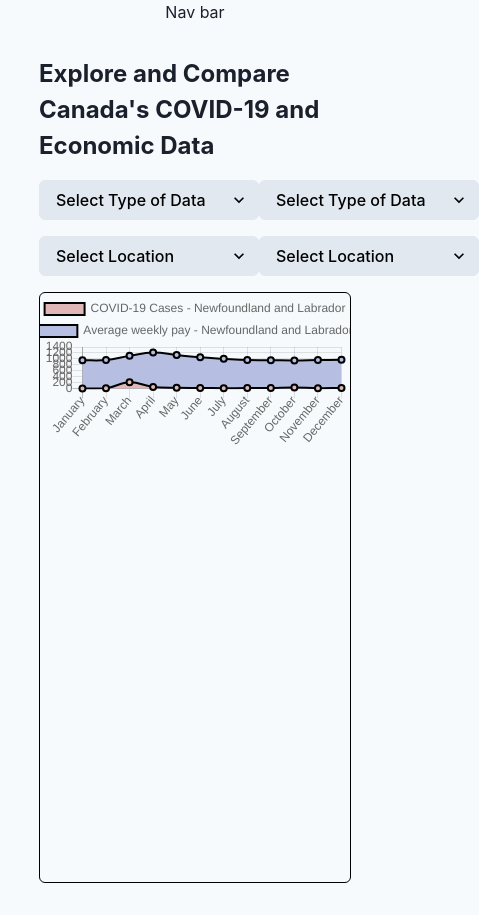
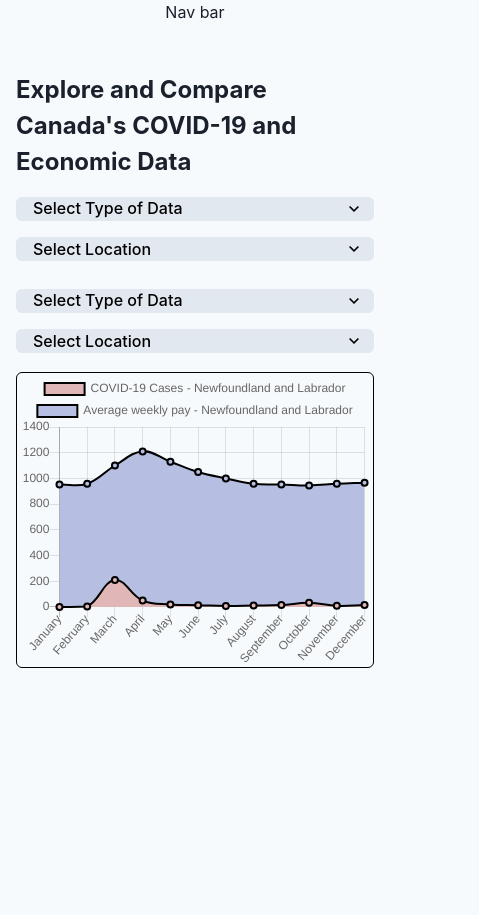
Before and after one commit to briannamcdonald/covid-19-and-economic-tracker, a React (Create React App) app in the folder app-frontend/: page / in a window 390 px wide. Shown: the whole page, 479 px wide, since content can reach past the window. After the commit the page ends 844 px from the top, so only its background shows below. Built offline with nearby package versions, Linux system fonts and the light colour scheme.

Commit message:
added responsive styling

```diff
--- a/app-frontend/src/App.js
+++ b/app-frontend/src/App.js
@@ -1,5 +1,5 @@
 import React from 'react';
-import { ChakraProvider, Box, Text, theme } from '@chakra-ui/react';
+import { ChakraProvider, theme } from '@chakra-ui/react';
 
 import MainPage from './components/MainPage';
 
--- a/app-frontend/src/components/Dropdowns/DataTypeDropdown.js
+++ b/app-frontend/src/components/Dropdowns/DataTypeDropdown.js
@@ -15,11 +15,13 @@ const DataTypeDropdown = props => {
       value={props.value}
       isDisabled={false}
       onChange={e => props.onChange(e)}
-      marginTop="0.5rem"
+      marginY="0.5rem"
       backgroundColor="gray.200"
       color="black"
       fontWeight="medium"
-      width="220px"
+      // responsive styling for different screen sizes
+      width={{ base: '100%', sm: '195px', '2xl': '220px' }}
+      height={{ base: '24px', sm: '32px', md: '40px' }}
     >
       {dataTypes.map(type => {
         return (
--- a/app-frontend/src/components/Dropdowns/IndustryDropdown.js
+++ b/app-frontend/src/components/Dropdowns/IndustryDropdown.js
@@ -36,12 +36,15 @@ const IndustryDropdown = props => {
     <Select
       placeholder="Select Industry"
       isDisabled={false}
-      marginTop="0.5rem"
+      display={props.display}
       backgroundColor="gray.200"
       color="black"
       fontWeight="medium"
-      width="220px"
-      marginX="1rem"
+      // responsive styling for different screen sizes
+      width={{ base: '100%', sm: '195px', '2xl': '220px' }}
+      height={{ base: '24px', sm: '32px', md: '40px' }}
+      marginY="0.5rem"
+      marginX={{ base: '0', xl: '1rem' }}
     >
       {industries.map(industry => {
         return (
--- a/app-frontend/src/components/Dropdowns/LocationDropdown.js
+++ b/app-frontend/src/components/Dropdowns/LocationDropdown.js
@@ -25,11 +25,14 @@ const LocationDropdown = props => {
       value={props.value}
       onChange={props.onChange}
       isDisabled={props.isDisabled}
-      marginY="1rem"
       backgroundColor="gray.200"
       color="black"
       fontWeight="medium"
-      width="220px"
+      // responsive styling for different screen sizes
+      width={{ base: '100%', sm: '195px', '2xl': '220px' }}
+      height={{ base: '24px', sm: '32px', md: '40px' }}
+      marginTop="0.5rem"
+      marginBottom={{ base: '1.2rem', sm: '1rem' }}
       _disabled={{ backgroundColor: 'gray.200', cursor: 'not-allowed' }}
     >
       {locations.map(location => {
--- a/app-frontend/src/components/DynamicChart.js
+++ b/app-frontend/src/components/DynamicChart.js
@@ -4,10 +4,10 @@ import { Line } from 'react-chartjs-2';
 const DynamicChart = props => {
   return (
     <Line
-        data={props.data}
-        width={100}
-        height={50}
-        options={{ maintainAspectRatio: true }}
+      data={props.data}
+      width={100}
+      height={50}
+      options={{ maintainAspectRatio: false }}
     />
   );
 };
--- a/app-frontend/src/components/MainPage.js
+++ b/app-frontend/src/components/MainPage.js
@@ -33,21 +33,20 @@ const MainPage = () => {
   const handleLocation1Change = e => setLocation1(e.currentTarget.value);
   const handleLocation2Change = e => setLocation2(e.currentTarget.value);
 
-  return (
-    <Flex flexDirection="column" alignItems="center" justifyContent="center">
-      <Box>Nav bar</Box>
-      <Box width="80%">
-        <Text margin="2rem 0 0.5rem auto" fontSize="2xl" fontWeight="bold">
-          Explore and Compare Canada's COVID-19 and Economic Data
-        </Text>
-        <Flex justifyContent="space-between" width="100%">
-          <Flex flexDirection="column">
-            <Flex>
+  const dropdowns = (
+    <Flex justifyContent="space-between" width="100%" flexWrap="wrap">
+      <Flex
+        flexDirection="column"
+        justifyContent="space-between"
+        // responsive styling for different screen sizes
+        width={{ base: '100%', sm: 'auto' }}
+      >
+        <Flex flexDirection={{ base: 'column', xl: 'row' }} flexWrap="wrap">
           <DataTypeDropdown value={type1} onChange={handleType1Change} />
           {/* only show the industry dropdown when the type is weekly earnings or employment */}
-              {type1 === 'Weekly Earnings' || type1 === 'Employment' ? (
-                <IndustryDropdown />
-              ) : null}
+          <IndustryDropdown
+            display={type1 === 'Weekly Earnings' || type1 === 'Employment' ? 'block' : 'none'}
+          />
         </Flex>
         <LocationDropdown
           value={location1}
@@ -55,13 +54,32 @@ const MainPage = () => {
           isDisabled={type1 === 'CERB Payments' ? true : false}
         />
       </Flex>
-          <Flex flexDirection="column" alignItems="flex-end">
-            <Flex>
-              {/* only show the industry dropdown when the type is weekly earnings or employment */}
-              {type2 === 'Weekly Earnings' || type2 === 'Employment' ? (
-                <IndustryDropdown />
-              ) : null}
+      <Flex
+        flexDirection="column"
+        alignItems="flex-end"
+        justifyContent="space-between"
+        width={{ base: '100%', sm: 'auto' }}
+      >
+        <Flex
+          flexDirection={{ base: 'column', xl: 'row' }}
+          flexWrap="wrap"
+          width={{ base: '100%', sm: 'auto' }}
+        >
+          {/* show this industry dropdown when the screen is larger */}
+          <IndustryDropdown
+            display={{
+              base: 'none',
+              xl: type2 === 'Weekly Earnings' || type2 === 'Employment' ? 'block' : 'none',
+            }}
+          />
           <DataTypeDropdown value={type2} onChange={handleType2Change} />
+          {/* show this industry dropdown when the screen is smaller */}
+          <IndustryDropdown
+            display={{
+              base: type2 === 'Weekly Earnings' || type2 === 'Employment' ? 'block' : 'none',
+              xl: 'none',
+            }}
+          />
         </Flex>
         <LocationDropdown
           value={location2}
@@ -70,37 +88,68 @@ const MainPage = () => {
         />
       </Flex>
     </Flex>
+  );
+
+  return (
+    <Flex flexDirection="column" alignItems="center" justifyContent="center">
+      <Box>Nav bar</Box>
       <Box
-          height="70vh"
+        // responsive styling for different screen sizes
+        width={{ base: '100%', sm: '90%', md: '80%', xl: '70%' }}
+        padding="1rem"
+      >
+        <Text margin="2rem 0 0.5rem auto" fontSize="2xl" fontWeight="bold">
+          Explore and Compare Canada's COVID-19 and Economic Data
+        </Text>
+        {dropdowns}
+        <Box
+          height={{
+            base: '35vh',
+            sm: '40vh',
+            md: '50vh',
+            lg: '60vh',
+            xl: '65vh',
+          }}
           width="100%"
+          overflow="auto"
+          marginBottom="2rem"
           border="1px solid black"
           borderRadius="6px"
-          marginBottom="2rem"
         >
-          <DynamicChart data={
-            {
-              labels: ['January', 'February', 'March',
-                       'April', 'May', 'June', 'July',
-                       'August', 'September', 'October',
-                       'November', 'December'],
+          <DynamicChart
+            data={{
+              labels: [
+                'January',
+                'February',
+                'March',
+                'April',
+                'May',
+                'June',
+                'July',
+                'August',
+                'September',
+                'October',
+                'November',
+                'December',
+              ],
               datasets: [
                 {
                   label: 'COVID-19 Cases - Newfoundland and Labrador',
                   backgroundColor: 'rgba(225,182,182,1)',
                   borderColor: 'rgba(0,0,0,1)',
                   borderWidth: 2,
-                  data: [0, 3, 210, 50, 20, 14, 7, 11, 15, 32, 9, 15]
+                  data: [0, 3, 210, 50, 20, 14, 7, 11, 15, 32, 9, 15],
                 },
                 {
                   label: 'Average weekly pay - Newfoundland and Labrador',
                   backgroundColor: 'rgba(182,191,225,1)',
                   borderColor: 'rgba(0,0,0,1)',
                   borderWidth: 2,
-                  data: [952, 959, 1100, 1210, 1130, 1050, 1000, 958, 953, 945, 958, 967]
-                }
-              ]
-          }
-          }/>
+                  data: [952, 959, 1100, 1210, 1130, 1050, 1000, 958, 953, 945, 958, 967],
+                },
+              ],
+            }}
+          />
         </Box>
       </Box>
     </Flex>
```
Lines whose indentation alone changed are shown as unchanged.
